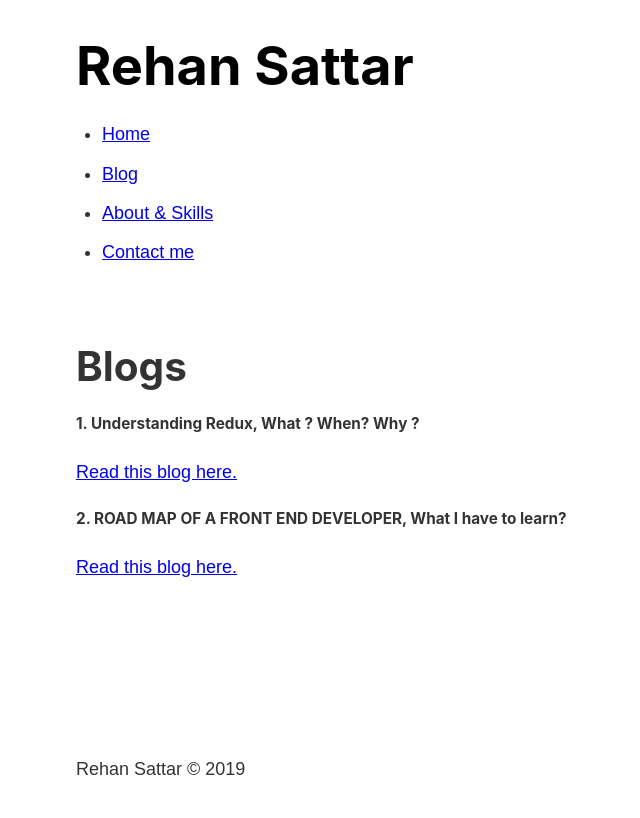
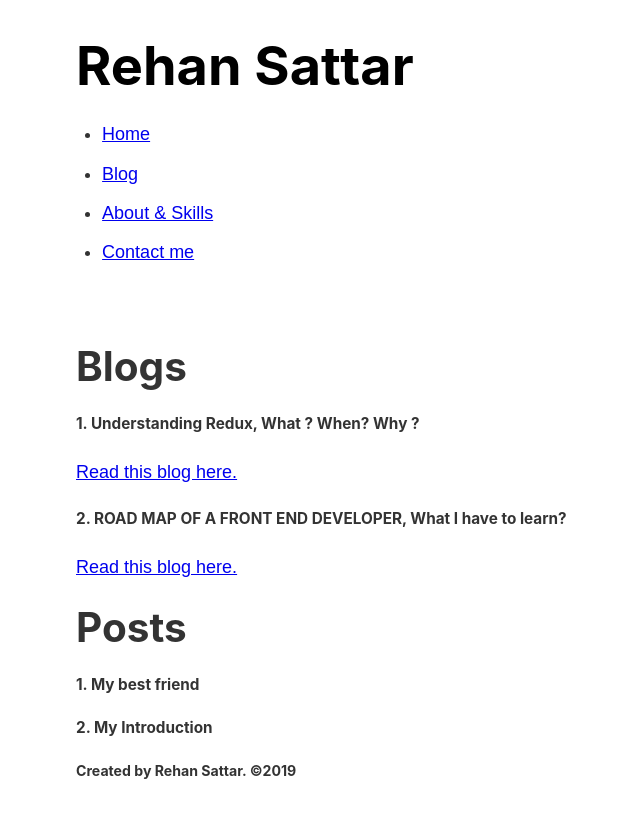
Before and after one commit to rehan-sattar/blog-app-gatsby-react, a Gatsby site: page /blog in a window 1280 px wide. Shown: the whole page, without its empty margins (207-847 px from the left). Built offline with nearby package versions, Linux system fonts and the light colour scheme; Gatsby itself is replaced by a stand-in of ours.

Commit message:
feat ( reading md files ) : will read  md files

```diff
--- a/gatsby-config.js
+++ b/gatsby-config.js
@@ -5,6 +5,19 @@
  */
 
 module.exports = {
-  /* Your site config here */
-  plugins: ["gatsby-plugin-sass"],
+  plugins: [
+    "gatsby-plugin-sass",
+    {
+      resolve: `gatsby-source-filesystem`,
+      options: {
+        name: "src",
+        path: `${__dirname}/src/`,
+      },
+    },
+    "gatsby-transformer-remark",
+  ],
+  siteMetadata: {
+    title: "Rehan Sattar",
+    author: "Rehan Sattar",
+  },
 }
--- a/package.json
+++ b/package.json
@@ -6,7 +6,7 @@
   "license": "MIT",
   "scripts": {
     "build": "gatsby build",
-    "develop": "gatsby develop",
+    "develop": "env-cmd -f  .env.development gatsby develop",
     "format": "prettier --write src/**/*.{js,jsx}",
     "start": "npm run develop",
     "serve": "gatsby serve",
@@ -15,11 +15,14 @@
   "dependencies": {
     "gatsby": "^2.8.6",
     "gatsby-plugin-sass": "^2.0.11",
+    "gatsby-source-filesystem": "^2.0.38",
+    "gatsby-transformer-remark": "^2.3.12",
     "node-sass": "^4.12.0",
     "react": "^16.8.6",
     "react-dom": "^16.8.6"
   },
   "devDependencies": {
+    "env-cmd": "^9.0.3",
     "prettier": "^1.18.0"
   },
   "repository": {
--- a/src/components/footer.js
+++ b/src/components/footer.js
@@ -1,7 +1,17 @@
 import React from "react"
+import { graphql, useStaticQuery } from "gatsby"
 
 const Footer = () => {
-  return <div>Rehan Sattar &copy; 2019 </div>
+  const data = useStaticQuery(graphql`
+    query {
+      site {
+        siteMetadata {
+          author
+        }
+      }
+    }
+  `)
+  return <h6>Created by {data.site.siteMetadata.author}. &copy;2019 </h6>
 }
 
 export default Footer
--- a/src/components/header.js
+++ b/src/components/header.js
@@ -1,14 +1,23 @@
 import React from "react"
-import { Link } from "gatsby"
+import { Link, graphql, useStaticQuery } from "gatsby"
 import headerStyles from "./header.module.scss"
 
 const Header = () => {
+  const data = useStaticQuery(graphql`
+    query {
+      site {
+        siteMetadata {
+          title
+        }
+      }
+    }
+  `)
   return (
     <header className={headerStyles.header}>
       <nav>
         <h2>
           <Link className={headerStyles.title} to="/">
-            Rehan Sattar
+            {data.site.siteMetadata.title}
           </Link>
         </h2>
         <ul className={headerStyles.navList}>
--- a/src/pages/blog.js
+++ b/src/pages/blog.js
@@ -1,7 +1,9 @@
 import React from "react"
 import Layout from "../components/layout"
+import { graphql, useStaticQuery } from "gatsby"
 
 const BlogPage = () => {
+  // static data of blogs.
   const blogs = [
     {
       title: "Understanding Redux, What ? When? Why ?",
@@ -15,11 +17,34 @@ const BlogPage = () => {
     },
   ]
 
+  const data = useStaticQuery(graphql`
+    query {
+      allMarkdownRemark {
+        edges {
+          node {
+            html
+            frontmatter {
+              title
+              date
+            }
+          }
+        }
+      }
+    }
+  `)
+
+  const posts = data.allMarkdownRemark.edges.map(e => ({
+    html: e.node.html,
+    title: e.node.frontmatter.title,
+    date: e.node.frontmatter.date,
+  }))
+
+  console.log("POSTS", posts)
   return (
     <Layout>
       <h1>Blogs</h1>
       {blogs.map((blog, index) => (
-        <div>
+        <div key={index}>
           <h5>
             {index + 1}. {blog.title}
           </h5>
@@ -28,6 +53,15 @@ const BlogPage = () => {
           </p>
         </div>
       ))}
+
+      <h1>Posts</h1>
+      {posts.map((post, index) => (
+        <div key={index}>
+          <h5>
+            {index + 1}. {post.title}
+          </h5>
+        </div>
+      ))}
     </Layout>
   )
 }
--- /dev/null
+++ b/src/posts/mybestfriend.md
@@ -0,0 +1,6 @@
+---
+title: "My best friend"
+date: "9/6/2019"
+---
+
+##I have a best fiend and she is the best
--- /dev/null
+++ b/src/posts/myintro.md
@@ -0,0 +1,10 @@
+---
+title: "My Introduction"
+date: "9/6/2019"
+---
+
+You are in my introduction.
+##I love thes things.
+
+1. Development
+2. Imaginations
```
Also changed, not shown: 2 other files.
